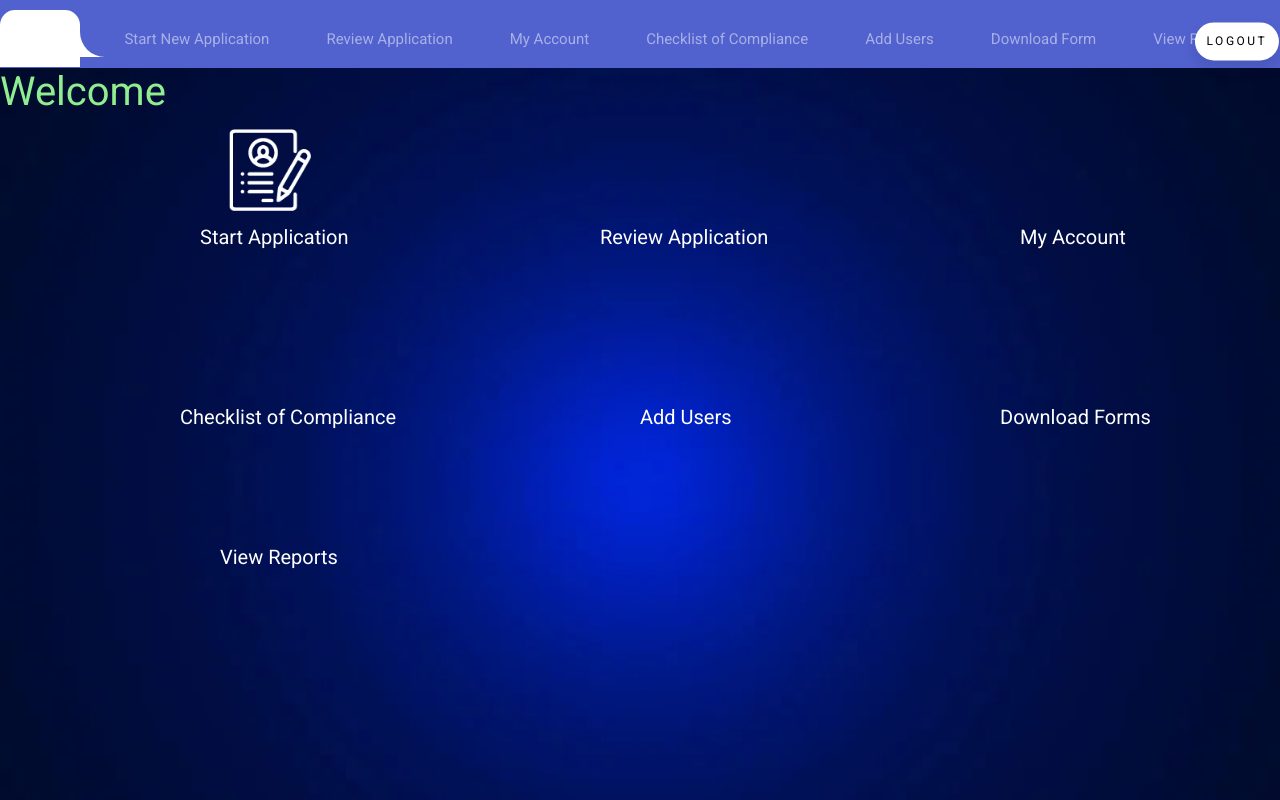
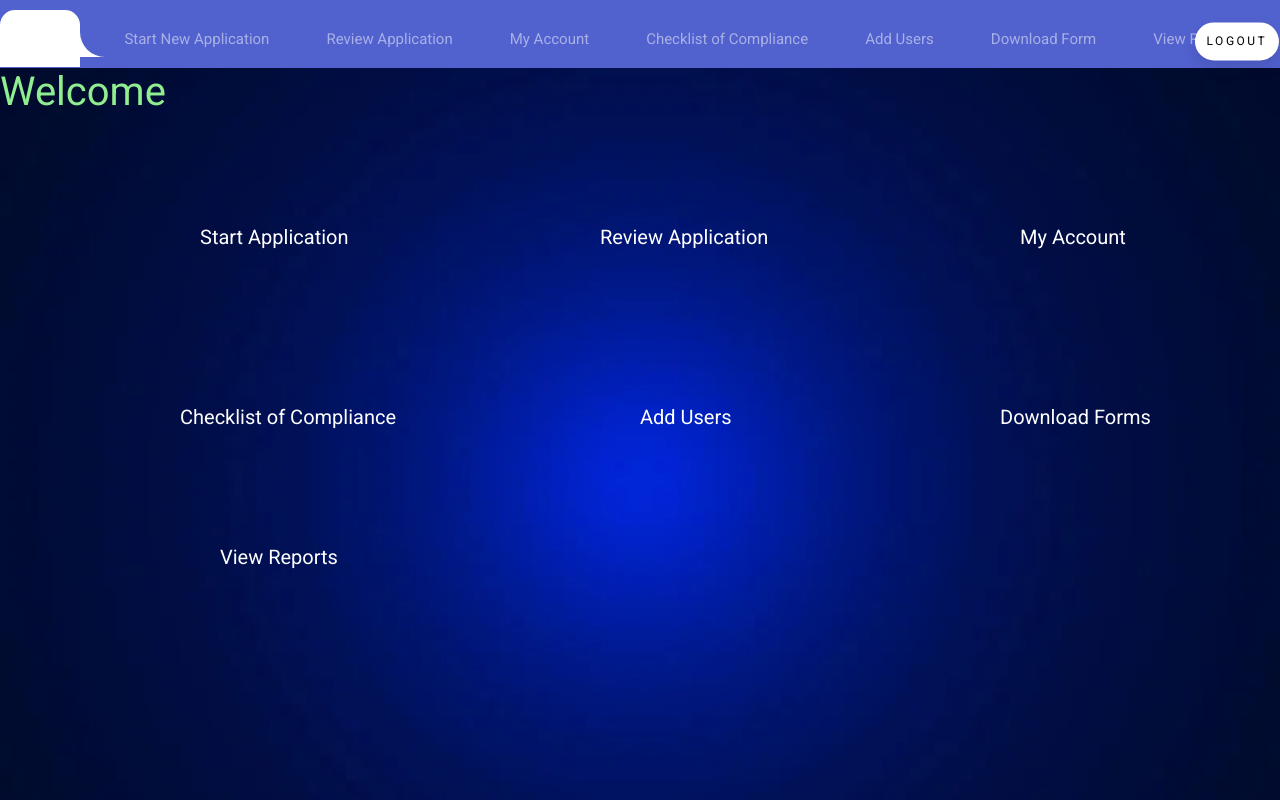
Before and after one commit to navneet9971/ekio09-navbar, a React (Create React App) app: page /navbar/clientdashboard in a window 1280 px wide. Built offline with nearby package versions, Linux system fonts and the light colour scheme.

Commit message:
icon convert svg till wait

```diff
--- a/src/pages/client-dashbord/Clientdashboard.jsx
+++ b/src/pages/client-dashbord/Clientdashboard.jsx
@@ -1,7 +1,7 @@
 import React, { useState } from "react";
 import { Link, useHistory } from "react-router-dom";
 import "./Clientdashboard.css";
-import dsico from './ds_Icons/4.png';
+
 
 const ClientDashboard = () => {
   const [activeTab, setActiveTab] = useState("start");
@@ -21,7 +21,7 @@ const ClientDashboard = () => {
 
             className={activeTab === "start" ? "active" : ""}
             onClick={() => handleTabClick("start", "/navbar/firstpage")}
-          ><img src={dsico} alt="start"/>
+          >
             <st>Start Application</st>
           </Link>
 
```
